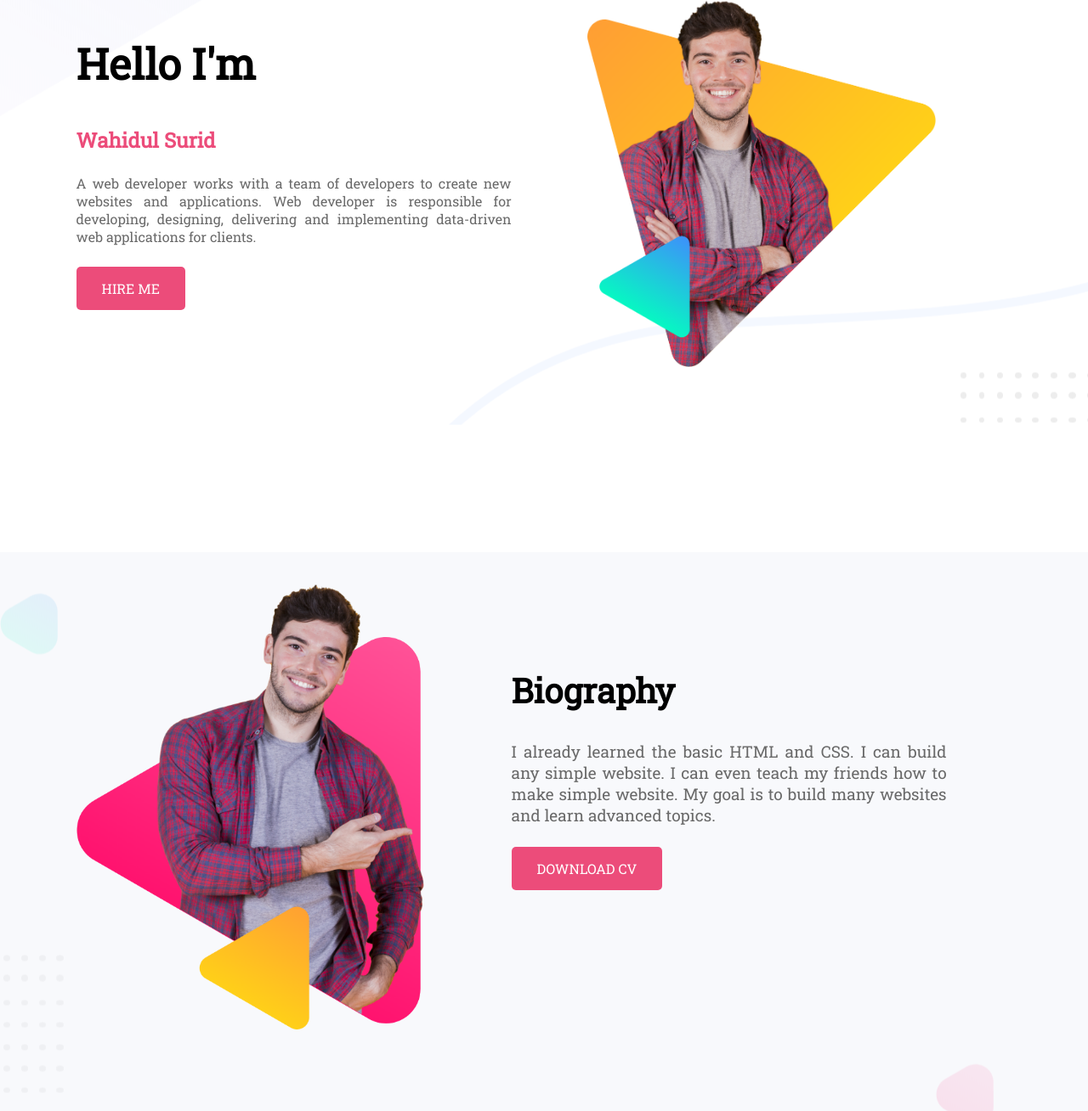
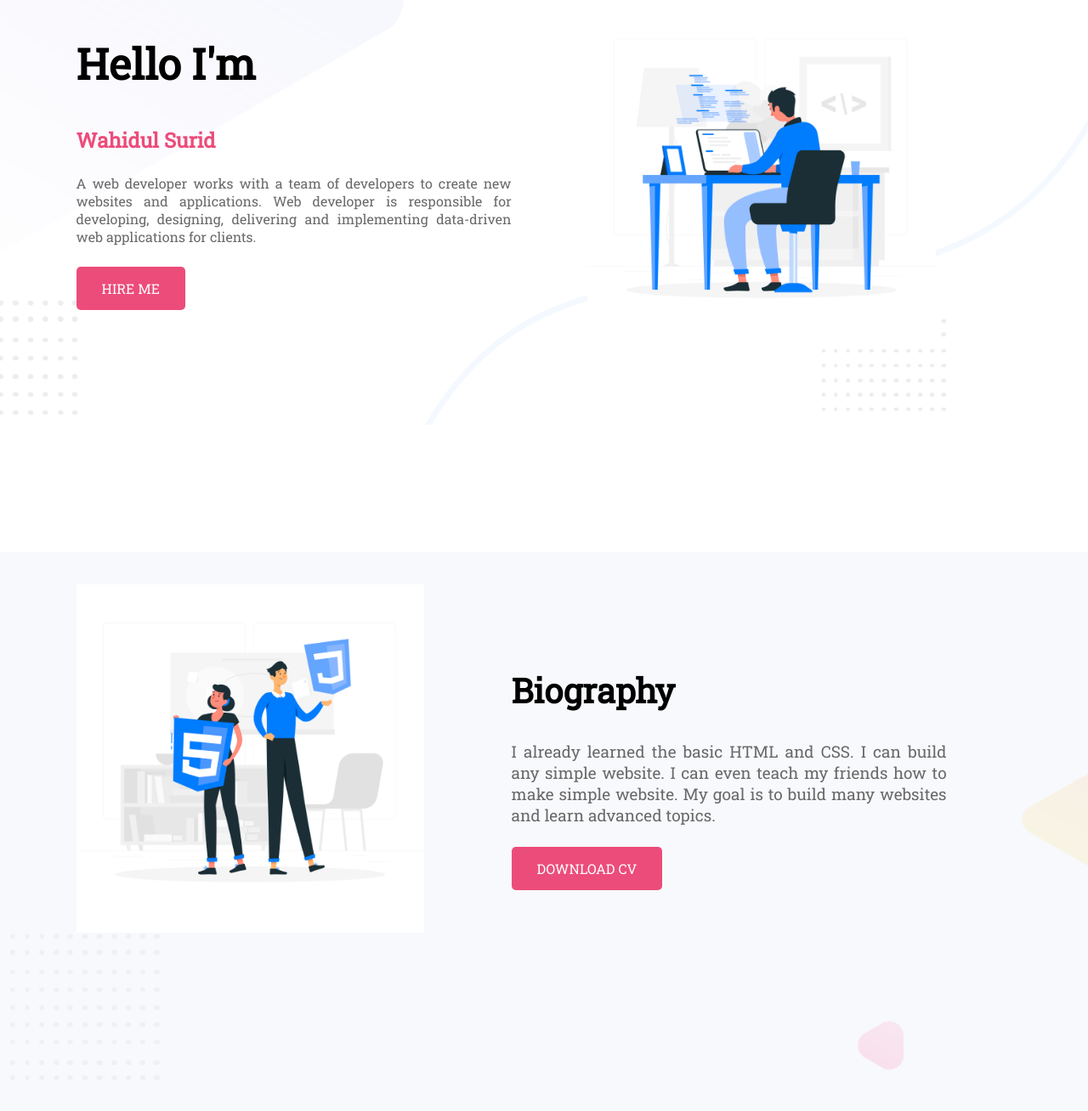
Before and after one commit to WKSURID/fancy-web, a plain HTML site: page index.html in a window 1280 px wide. Shown: the top 1308 px of the page at 85% size. Drawn offline with Linux system fonts and the light colour scheme.

Commit message:
update new

```diff
--- a/index.html
+++ b/index.html
@@ -20,7 +20,7 @@
         </div>
 
         <div class="header-two">
-            <img src="images/peter.png" alt="header">
+            <img src="images/profile1.jpg" alt="header">
         </div>
     </section>
 
@@ -28,7 +28,7 @@
 
     <section class="bio-area">
         <div class="bio-one">
-            <img src="images/peter_dream.png" alt="dream">
+            <img src="images/profile2.jpg" alt="dream">
         </div>
 
         <div class="bio-two">
@@ -67,8 +67,6 @@
         <div class="footer">
         <p>Web-Developer Initiative @ All Right Reserved</p>
         </div>
-
     </footer>
-
 </body>
 </html>
--- a/style.css
+++ b/style.css
@@ -11,6 +11,7 @@ body{
     background-image: url(images/header-bg.png);
     background-repeat: no-repeat;
     background-position: center;
+    background-size: cover;
     margin-bottom: 150px;
 }
 
@@ -75,6 +76,7 @@ body{
     background-image:url(images/biography-bg.png);
     background-repeat: no-repeat;
     background-position: center;
+    background-size: cover;
     margin-bottom: 150px;
 
 }
@@ -117,7 +119,8 @@ body{
     height: 500px;
     background-image: url(images/latest-work-bg.png);
     background-repeat: no-repeat;
-    background-position: left;
+    background-position: center;
+    background-size: cover;
     margin-bottom: 150px;
 
 }
@@ -156,6 +159,7 @@ h1{
     background-image: url(images/footer-bg.png);
     background-repeat: no-repeat;
     background-position: center;
+    background-size: cover;
     margin-bottom: 50px;
 }
 
```
Also changed, not shown: images/bg.jpg (added), images/bio.jpg (added), images/profile1.jpg (added), images/profile2.jpg (added).
